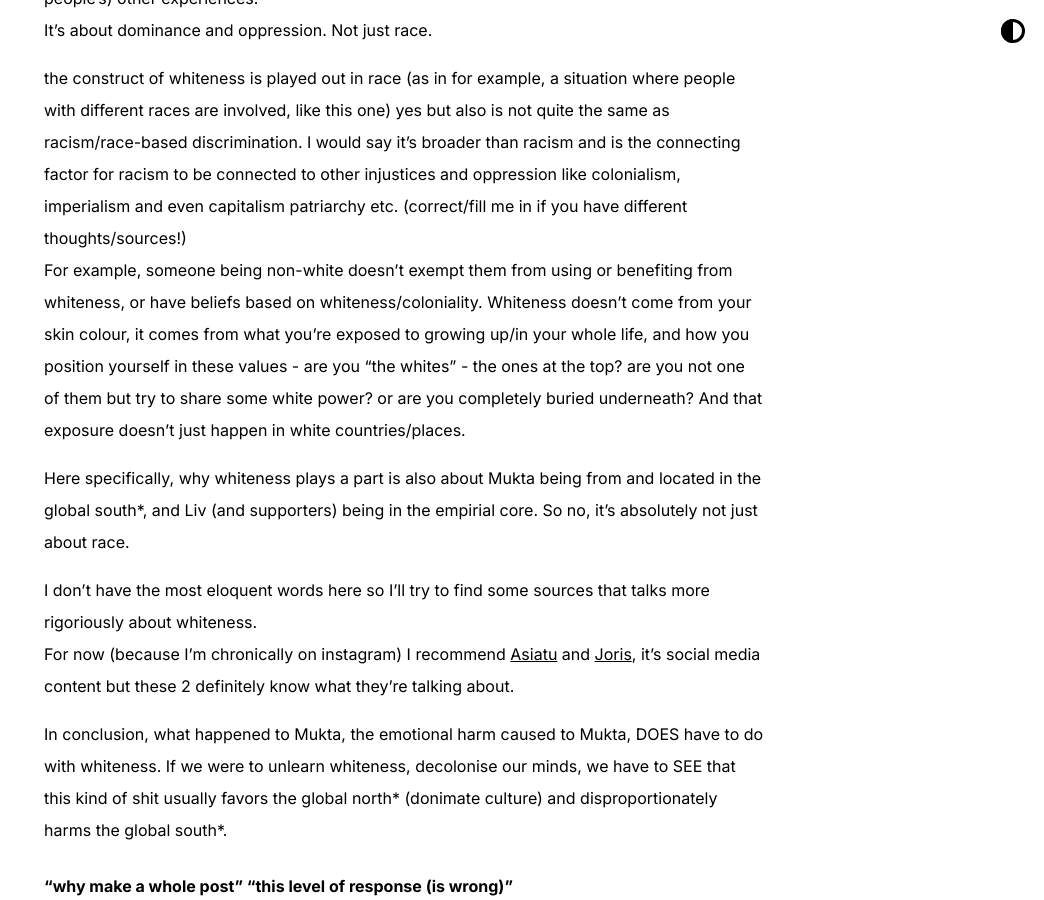
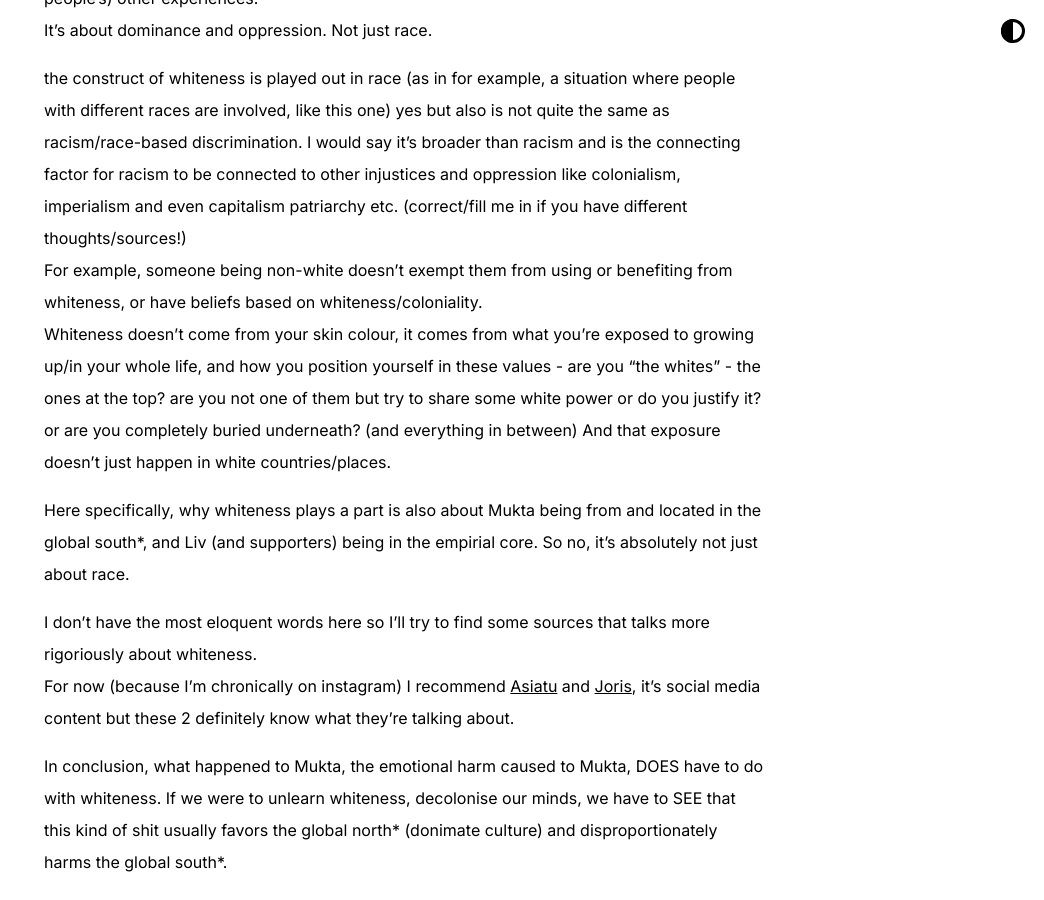
Before and after one commit to phosfuldev/phos_website, a Jekyll site: the page built from _posts/2024-10-02-public-acknowledgement-about-Liv-and-Mukta.md, in a window 1280 px wide and 900 px high, scrolled down 49404 px. Shown: the whole window, without its empty margins (236-1280 px from the left). Built offline with Jekyll 4.4.1, drawn with Linux system fonts in a browser that asks for light colours; some of the changed text lies outside the part shown.

Commit message:
more smol edit

```diff
--- a/_posts/2024-10-02-public-acknowledgement-about-Liv-and-Mukta.md
+++ b/_posts/2024-10-02-public-acknowledgement-about-Liv-and-Mukta.md
@@ -604,7 +604,8 @@ I also didn’t say who “was racist” but I talked about how the whiteness pl
 It's about dominance and oppression. Not just race.
 
 the construct of whiteness is played out in race (as in for example, a situation where people with different races are involved, like this one) yes but also is not quite the same as racism/race-based discrimination. I would say it's broader than racism and is the connecting factor for racism to be connected to other injustices and oppression like colonialism, imperialism and even capitalism patriarchy etc. (correct/fill me in if you have different thoughts/sources!)
-For example, someone being non-white doesn’t exempt them from using or benefiting from whiteness, or have beliefs based on whiteness/coloniality. Whiteness doesn't come from your skin colour, it comes from what you're exposed to growing up/in your whole life, and how you position yourself in these values - are you "the whites" - the ones at the top? are you not one of them but try to share some white power? or are you completely buried underneath? And that exposure doesn't just happen in white countries/places.
+For example, someone being non-white doesn’t exempt them from using or benefiting from whiteness, or have beliefs based on whiteness/coloniality.
+Whiteness doesn't come from your skin colour, it comes from what you're exposed to growing up/in your whole life, and how you position yourself in these values - are you "the whites" - the ones at the top? are you not one of them but try to share some white power or do you justify it? or are you completely buried underneath? (and everything in between) And that exposure doesn't just happen in white countries/places.
 
 Here specifically, why whiteness plays a part is also about Mukta being from and located in the global south*, and Liv (and supporters) being in the empirial core. So no, it's absolutely not just about race.
 
```
